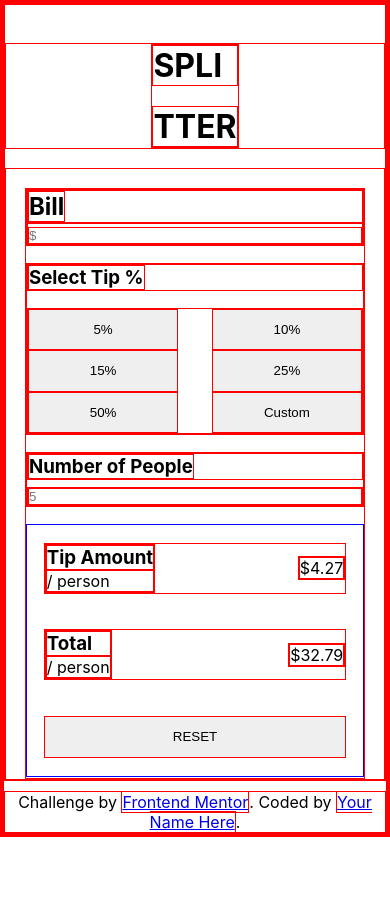
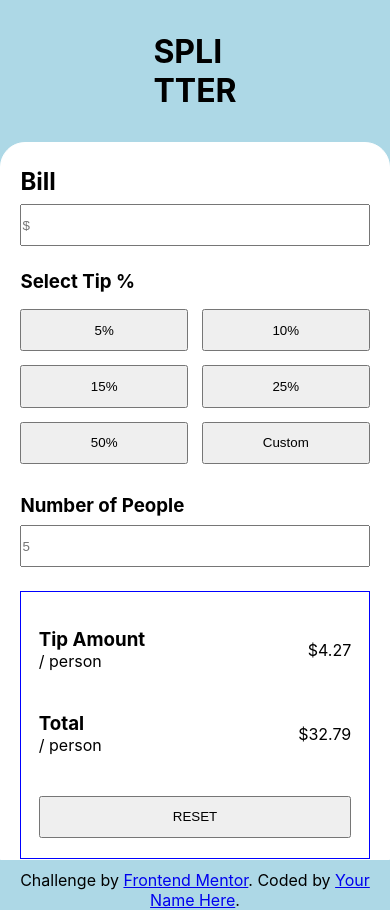
Before and after one commit to Marshnme/Tip-Calculator, a React (Create React App) app: page / in a window 390 px wide. Before the commit the page ends 844 px from the top, so only its background shows below. Built offline with nearby package versions, Linux system fonts and the light colour scheme.

Commit message:
more mobile layout styling complete

```diff
--- a/src/App.css
+++ b/src/App.css
@@ -2,13 +2,21 @@
 	margin:0px;
 	padding:0px;
 	box-sizing: border-box;
-	border:.5px solid red;
+	/* border:1px solid red; */
 }
 
 /* MAJOR PARENT STYLES */
+
+body{
+	background-color:lightblue
+}
 main{
 	display:flex;
 	justify-content: center;
+	border:1px solid white;
+	background-color: white;
+	border-top-left-radius: 25px;
+	border-top-right-radius: 25px;
 }
 
 .container{
@@ -20,10 +28,10 @@ main{
 
 .calc-parent{
 	width:90%;
-	margin-top:5%;
+	margin-top:1.5rem;
 	display:flex;
 	flex-flow:column nowrap;
-	height:70vh;
+	height:82vh;
 }
 
 /* ////////////////////////// */
@@ -33,8 +41,8 @@ main{
 header{
 	display:flex;
 	justify-content: center;
-	margin-top:10%;
-	margin-bottom:5%;
+	margin-top:2rem;
+	margin-bottom:2rem
 }
 
 
@@ -45,13 +53,14 @@ header{
 	display:flex;
 	flex-flow:column nowrap;
 	align-items: center;
-	margin-bottom:5%;
+	margin-bottom:1.5rem;
 }
 
 .bill-title{
 	width:100%;
 	display:flex;
 	align-items: flex-start;
+	margin-bottom:.5rem;
 }
 
 .bill-total{
@@ -60,6 +69,7 @@ header{
 
 .bill-total input{
 	width:100%;
+	height:5vh;
 }
 
 /* ///////////////////////////////// */
@@ -69,19 +79,19 @@ header{
 	display:flex;
 	flex-flow: column nowrap;
 	align-items: center;
-	margin-bottom:5%;
+	margin-bottom:1rem;
 }
 
 .tip-perc-title{
 	width:100%;
 	display:flex;
 	align-items: flex-start;
-	margin-bottom:5%;
+	margin-bottom:1rem;
 }
 
 .perc-buttons{
 	width:100%;
-	height:15vh;
+	height:20vh;
 	display:flex;
 	flex-flow:row wrap;
 	align-items: space-around;
@@ -90,10 +100,9 @@ header{
 }
 
 .button{
-	width:45%;
-	/* margin-top:2%;
-	margin-bottom:2%; */
-	/* margin-right:5%; */
+	width:48%;
+	height:5vh;
+
 }
 
 
@@ -104,14 +113,14 @@ header{
 	display: flex;
 	flex-flow: column nowrap;
 	align-items: center;
-	margin-bottom:5%;
+	margin-bottom:1.5rem;
 }
 
 .party-title{
 	width:100%;
 	display:flex;
 	align-items: flex-start;
-	margin-bottom:2%;
+	margin-bottom:.5rem;
 }
 
 .party-input-parent{
@@ -122,6 +131,7 @@ header{
 
 .party-input{
 	width:100%;
+	height:5vh;
 }
 
 /* //////////////////////////// */
@@ -134,8 +144,9 @@ header{
 	align-items: center;
 	justify-content: space-around;
 	border:1px solid blue;
-	width:100%;
-	height:30vh;
+	/* width:100%; */
+	height:32vh;
+	/* margin-bottom:2rem; */
 }
 
 .tip-amount-parent{
@@ -144,6 +155,7 @@ header{
 	align-items: center;
 	justify-content: center;
 	width: 90%;
+	margin-top: 1rem;
 	justify-content: space-between;
 }
 
@@ -153,6 +165,7 @@ header{
 	align-items: center;
 	justify-content: center;
 	width: 90%;
+	/* height:5vh; */
 	justify-content: space-between;
 }
 
--- a/src/App.js
+++ b/src/App.js
@@ -8,7 +8,6 @@ function App() {
         		<header>
 					<div>
 						<h1>SPLI</h1>
-          				<br />
           				<h1>TTER</h1>
 					</div>
 
```
